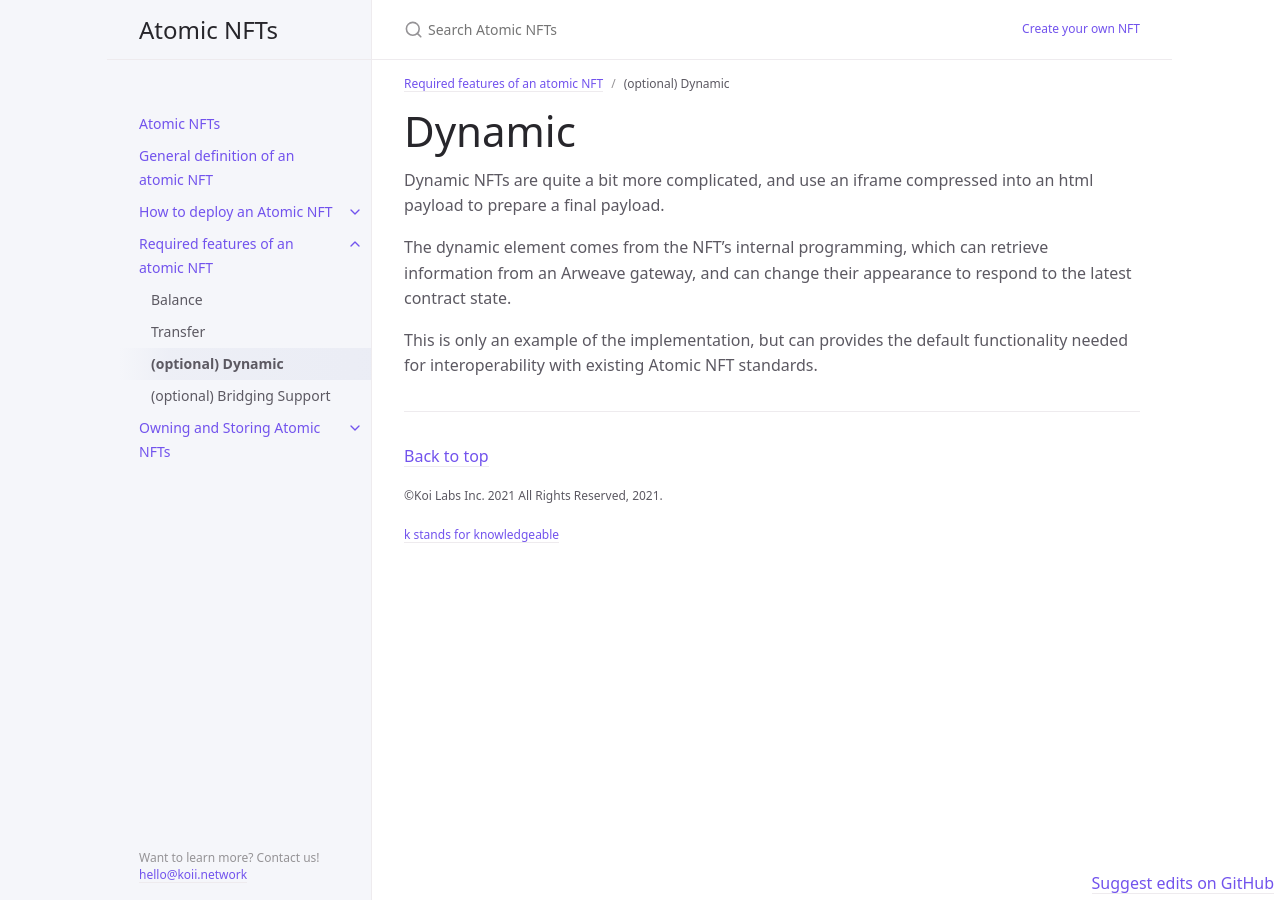
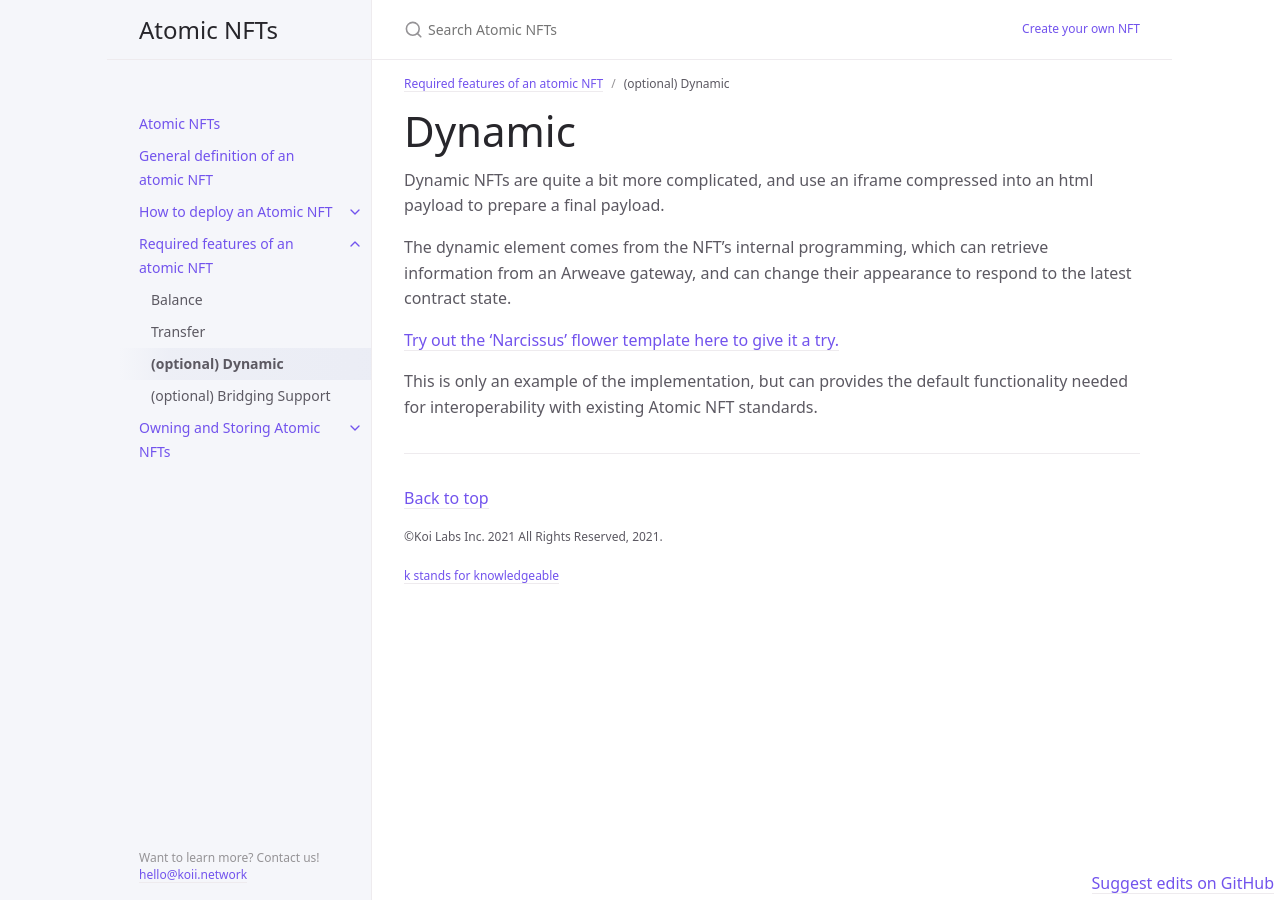
Before and after one commit to atomic-nfts/site, a Jekyll site: the page built from docs/Required-features-of-an-atomic-NFT/Dynamic.md, in a window 1280 px wide. Built offline with Jekyll 4.4.1, drawn with Linux system fonts in a browser that asks for light colours.

Commit message:
Update Dynamic.md

```diff
--- a/docs/Required-features-of-an-atomic-NFT/Dynamic.md
+++ b/docs/Required-features-of-an-atomic-NFT/Dynamic.md
@@ -13,4 +13,6 @@ Dynamic NFTs are quite a bit more complicated, and use an iframe compressed into
 
 The dynamic element comes from the NFT's internal programming, which can retrieve information from an Arweave gateway, and can change their appearance to respond to the latest contract state.
 
+[Try out the 'Narcissus' flower template here to give it a try.](https://github.com/atomic-nfts/standard/tree/main/dynamic)
+
 This is only an example of the implementation, but can provides the default functionality needed for interoperability with existing Atomic NFT standards.
```
